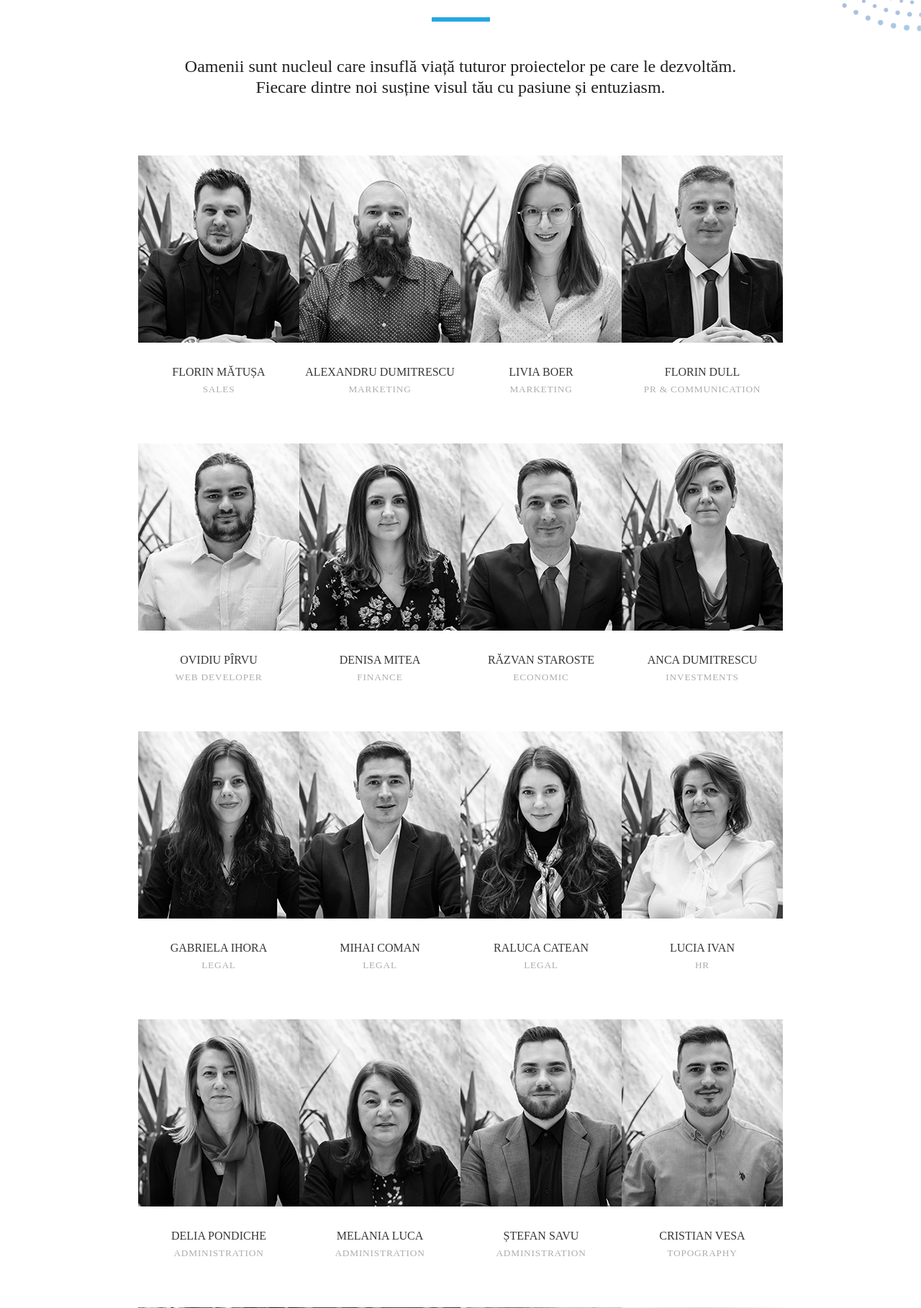
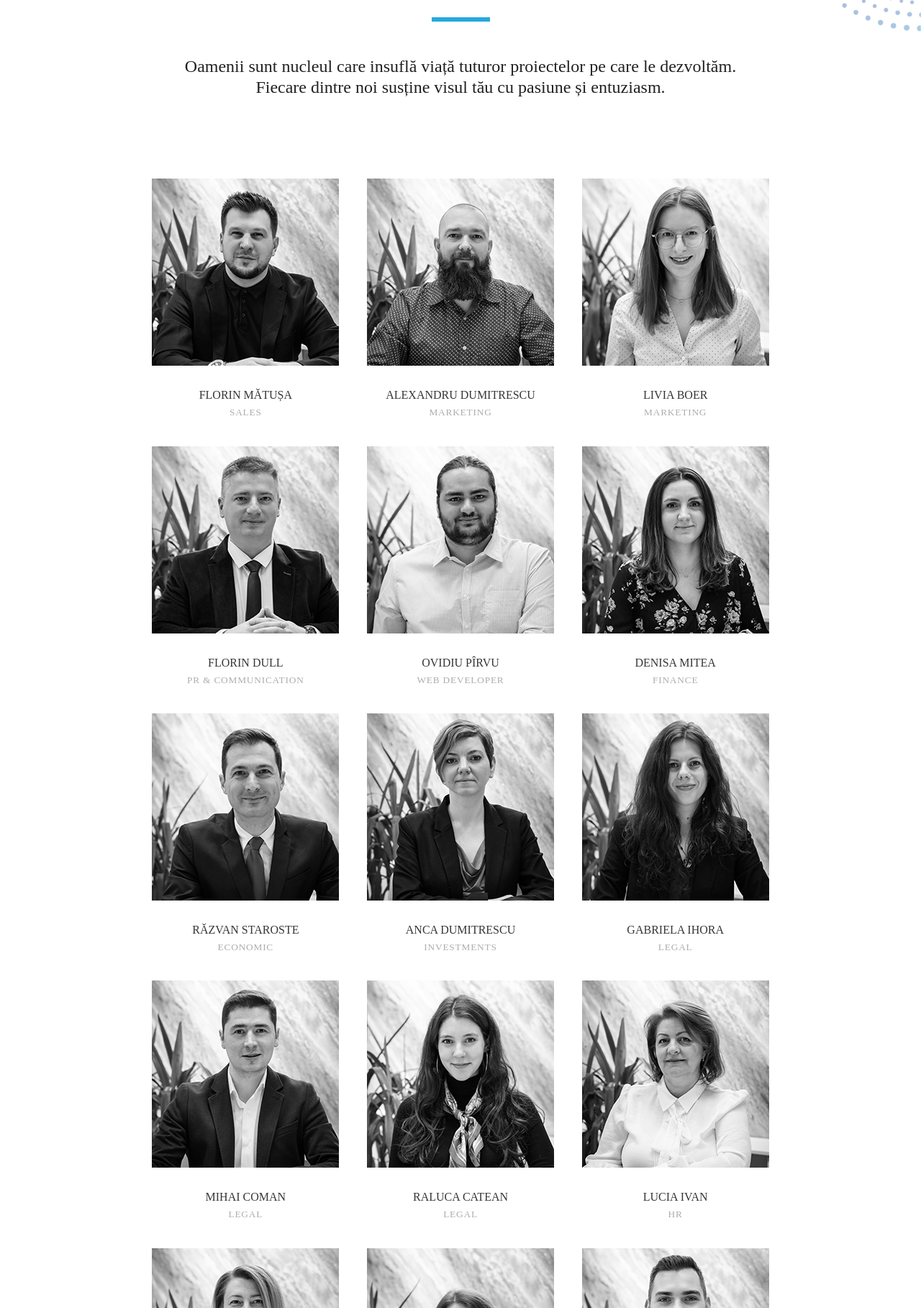
Before and after one commit to OvidiuTim/Novarion_v2, a PHP site: page /main.html in a window 1280 px wide. Shown: the part 3302-5119 px from the top of the page at 72% size. Run offline with PHP 8.4, Linux system fonts and the light colour scheme.

Commit message:
Jun 21_1
Team wrap & responsive

```diff
--- a/main.html
+++ b/main.html
@@ -157,10 +157,6 @@
 							<p class="Job">pr & communication</p>
 						</div>
 					</div>
-				</div>
-
-
-				<div class="tworow">
 
 					<div class="memberBox" id="memberBoxOvi">
 						<img src="/media/Photos/Ovidiu.jpg" id="showmoreOvi">
@@ -205,9 +201,7 @@
 							<p class="Job">investments</p>
 						</div>
 					</div>
-				</div>
 
-				<div class="thirdrow" >
 					<div class="memberBox"id="memberBoxGab">
 						<img src="/media/Photos/Gabriela.jpg" id="showmoreGab">
 						<p class="description" id="showmoreGab" > Gabriela are un rol bine definit în echipa noastră. Este vorba despre rolul de a se transpune în toate celelalte roluri. Datorită flexibilității și prezenței de spirit, ea a contribuit la multe reușite ale noastre, ale tuturor. Mereu gata să întindă o mână de ajutor, Gabriela este acel om care știe să deslușească totul, mai puțin sensul a două cuvinte: „Nu pot”.
@@ -252,9 +246,7 @@
 							<p class="Job">HR</p>
 						</div>
 					</div>
-				</div>
 
-				<div class="fourthrow">
 					<div class="memberBox" id="memberBoxDel">
 						<img src="/media/Photos/Delia.jpg" id="showmoreDel">
 						<p class="description" id="showmoreDel" >Delia are o vastă experiență în domeniul administrativ, precum și o capacitate uimitoare de a organiza și, pentru asta, nu ezităm să apelăm la ea, oricând ne trebuie un sfat avizat. Pentru echipă, contează foarte mult să avem specialiștii potriviți, la locul potrivit, în clipele potrivite. Iată unul dintre motivele pentru care Delia a ajuns la noi, iar noi am ajuns la ea. </p>
@@ -296,9 +288,6 @@
 							<p class="Job">TOPOGRAPHY</p>
 						</div>
 					</div>
-				</div>
-
-				<div class="fifthrow" >
 
 					<div class="memberBox" id="memberBoxCrs">
 						<img src="/media/Photos/Cristian Mitrus.jpg" id="showmoreCrs">
@@ -339,11 +328,6 @@
 							<p class="Job">ARCHITECTURE</p>
 						</div>
 					</div>
-				</div>
-
-
-
-				<div class="sixthrow">
 
 					<div class="memberBox" id="memberBoxDan">
 						<img src="/media/Photos/Dan.jpg" id="showmoreDan">
@@ -432,7 +416,7 @@
 		</div>
 	</section>
 
-	<form class="Form" id="Form" onsubmit="sendEmail(); reset(); return false">
+	<form class="Form" id="Form" onsubmit="sendEmail(); reset();">
 		<h4>TRIMITE UN MESAJ</h4>
 		<div class="persInfo">
 			<input type="text" placeholder="Nume" required>
--- a/style.css
+++ b/style.css
@@ -545,56 +545,7 @@ header .btnProjects:hover{
     z-index: 10;
     margin-top: 5rem;
     display: flex;
-    flex-direction: row;
-    width: 70%;
-    justify-content: space-between;
-
-}
-.tworow{
-    position: absolute;
-    margin-top: 30rem;
-    z-index:9;
-    display: flex;
-    flex-direction: row;
-    width: 70%;
-    justify-content: space-between;
-}
-.thirdrow{
-    position: absolute;
-    margin-top: 55rem;
-    z-index:8;
-    display: flex;
-    flex-direction: row;
-    width: 70%;
-    justify-content: space-between;
-
-}
-.fourthrow{
-    position: absolute;
-    margin-top: 80rem;
-    z-index:7;
-    display: flex;
-    flex-direction: row;
-    width: 70%;
-    justify-content: space-between;
-}
-.fifthrow{
-    position: absolute;
-    margin-top: 105rem;
-    z-index:6;
-    display: flex;
-    flex-direction: row;
-    width: 70%;
-    justify-content: space-between;
-}
-
-
-.sixthrow{
-    position: absolute;
-    margin-top: 130rem;
-    z-index:5;
-    display: flex;
-    flex-direction: row;
+    flex-wrap: wrap;
     width: 70%;
     justify-content: space-between;
 }
@@ -632,9 +583,11 @@ p.description{
 #memberBoxCri,#memberBoxCrs,#memberBoxAle,#memberBoxAnd,#memberBoxSim, #memberBoxDan, #memberBoxRau, #memberBoxInv  {
     display: flex;
     flex-direction: column;
+    flex: 1 0 21%;
     align-items: center;
     width: 16.25rem;
     max-height: 24rem;
+    padding-top: 2rem;
     overflow: hidden;
     filter: grayscale(100%);
     /* transition open member box*/
@@ -1135,9 +1087,29 @@ p.description{
     .specialH{
        text-align: center;
     }
-
-}
-
+}
+
+@media screen and (max-width:1600px){
+    .echipa{
+        height: 210rem;
+    }
+    #memberBox ,#memberBoxAlex, #memberBoxLiv, #memberBoxFlo , #memberBoxOvi , #memberBoxDen , #memberBoxRaz, #memberBoxAnc, #memberBoxGab, #memberBoxMih, #memberBoxRal,#memberBoxLuc,#memberBoxDel,#memberBoxMel,#memberBoxSte,
+    #memberBoxCri,#memberBoxCrs,#memberBoxAle,#memberBoxAnd,#memberBoxSim, #memberBoxDan, #memberBoxRau, #memberBoxInv  {
+    display: flex;
+    flex-direction: column;
+    flex: 1 0 30%;
+}
+@media screen and (max-width:1200px){
+    .echipa{
+        height: 280rem;
+    }
+    #memberBox ,#memberBoxAlex, #memberBoxLiv, #memberBoxFlo , #memberBoxOvi , #memberBoxDen , #memberBoxRaz, #memberBoxAnc, #memberBoxGab, #memberBoxMih, #memberBoxRal,#memberBoxLuc,#memberBoxDel,#memberBoxMel,#memberBoxSte,
+    #memberBoxCri,#memberBoxCrs,#memberBoxAle,#memberBoxAnd,#memberBoxSim, #memberBoxDan, #memberBoxRau, #memberBoxInv  {
+    display: flex;
+    flex-direction: column;
+    flex: 1 0 40%;
+}
+}
 
 @media screen and (max-width:1100px){
     .navlinks{
```
Also changed, not shown: other parts of style.css (+30 -67 lines).
